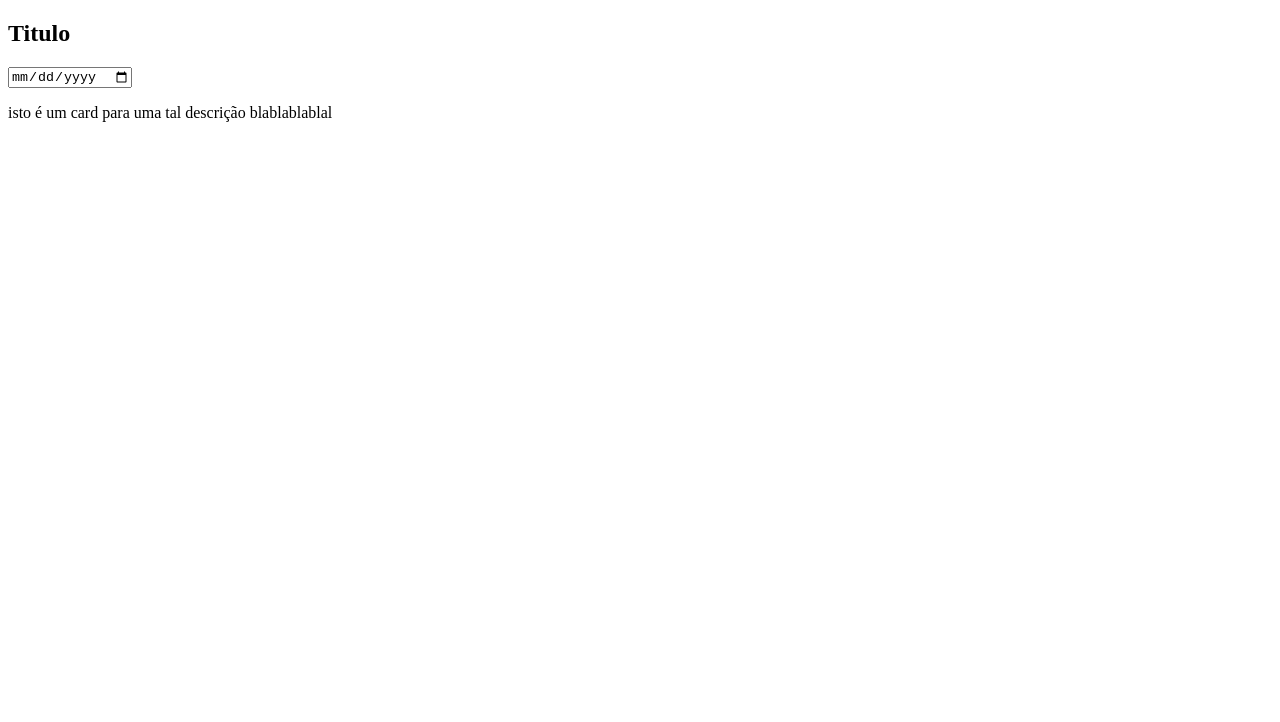
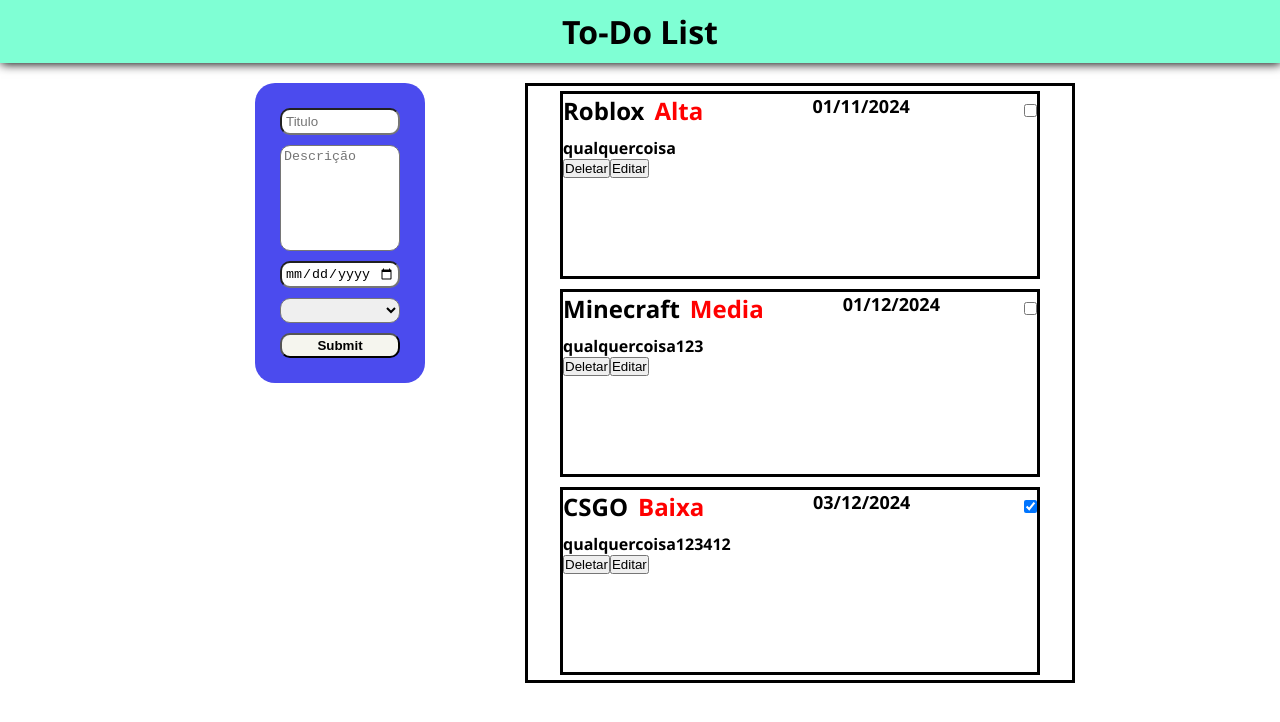
Before and after one commit to BobSkywalker/DesafioDeShotz, a plain HTML site: page index.html in a window 1280 px wide. Drawn offline with Linux system fonts and the light colour scheme.

Commit message:
abugabuga

```diff
--- a/index.html
+++ b/index.html
@@ -1,18 +1,35 @@
 <!DOCTYPE html>
 <html lang="en">
-<head>
-    <meta charset="UTF-8">
-    <meta name="viewport" content="width=device-width, initial-scale=1.0">
+  <head>
+    <meta charset="UTF-8" />
+    <meta name="viewport" content="width=device-width, initial-scale=1.0" />
     <title>Backend falso</title>
-    <link rel="stylesheet" href="style.css">
-</head>
-<body>
-    <div class="container">
-        <section class="card">
-            <h1>Titulo</h1>
-            <input type="date" name="data" id="">
-            <p class="descricao">isto é um card para uma tal descrição blablablablal</p>
-        </section>
-    </div>
-</body>
+    <link rel="stylesheet" href="style.css" />
+    <script src="script.js" defer></script>
+  </head>
+  <body>
+    <header>
+      <h1>To-Do List</h1>
+    </header>
+    <main>
+      <section class="inputs">
+        <input type="text" class="texto" placeholder="Titulo" id="titulo" />
+        <textarea
+          name="descricao"
+          class="descricao02"
+          placeholder="Descrição"
+          id="descricao"
+        ></textarea>
+        <input type="date" name="data" class="data" id="data" />
+        <select name="prioridade" class="prioridade" id="prioridade">
+          <option value="vazio"></option>
+          <option value="alta">Alta</option>
+          <option value="media">Media</option>
+          <option value="baixa">Baixa</option>
+        </select>
+        <input type="submit" value="Submit" class="botao" id="botao" />
+      </section>
+      <section class="container" id="container"></section>
+    </main>
+  </body>
 </html>
--- /dev/null
+++ b/script.js
@@ -0,0 +1,163 @@
+let objetos = [
+  {
+    titulo: "Roblox",
+    data: "01/11/2024",
+    descricao: "qualquercoisa",
+    prioridade: "Alta",
+    completado: false,
+  },
+  {
+    titulo: "Minecraft",
+    data: "01/12/2024",
+    descricao: "qualquercoisa123",
+    prioridade: "Media",
+    completado: false,
+  },
+  {
+    titulo: "CSGO",
+    data: "03/12/2024",
+    descricao: "qualquercoisa123412",
+    prioridade: "Baixa",
+    completado: true,
+  },
+];
+
+const botao = document.querySelector("#botao");
+
+botao.addEventListener("click", registrarDados);
+
+const titulo = document.querySelector("#titulo");
+const descricao = document.querySelector("#descricao");
+const data = document.querySelector("#data");
+const prioridade = document.querySelector("#prioridade");
+
+function registrarDados() {
+
+  const valorTitulo = titulo.value;
+  const valorDescricao = descricao.value;
+  const valorData = data.value;
+  const valorPrioridade = prioridade.value;
+
+  const dado = {
+    titulo: valorTitulo,
+    data: valorData,
+    descricao: valorDescricao,
+    prioridade: valorPrioridade,
+  };
+
+  const tituloExiste = objetos.filter((item) => {
+    return valorTitulo === item.titulo;
+  });
+
+  if (!tituloExiste.length > 0) {
+    objetos.push(dado);
+    renderizarContainer();
+  }
+}
+
+function renderizarCard(dado) {
+  const checkBox = document.createElement("input");
+  checkBox.checked = dado.completado;
+  checkBox.type = "checkbox";
+  checkBox.addEventListener('click', () => {
+    atualizarCheckbox(dado.titulo)
+  })
+
+  const deletar = document.createElement("button");
+  deletar.classList.add("deletar");
+  deletar.innerHTML = "Deletar";
+
+  deletar.addEventListener("click", () => {
+    deletarVitor(dado.titulo);
+  });
+
+  const editar = document.createElement('button')
+  editar.classList.add('editar')
+  editar.innerHTML = 'Editar'
+  editar.addEventListener('click', () => {
+    editarVitor(dado)
+  })
+
+  const card = document.createElement("div");
+  card.classList.add("card");
+
+  const principal = document.createElement("div");
+  principal.classList.add("cardPrincipal");
+
+  const principal02 = document.createElement("div");
+  principal02.classList.add("cardPrincipal02");
+
+  const titulo = document.createElement("h1");
+  titulo.classList.add("cardTitulo");
+  titulo.innerHTML = dado.titulo;
+
+  const prioridade = document.createElement("h1");
+  prioridade.classList.add("cardPrioridade");
+  prioridade.innerHTML = dado.prioridade;
+
+  const data = document.createElement("h1");
+  data.classList.add("cardData");
+  data.innerHTML = dado.data;
+
+  const descricao = document.createElement("p");
+  descricao.classList.add("cardDescricao");
+  descricao.innerHTML = dado.descricao;
+
+  principal02.append(titulo, prioridade);
+  principal.append(principal02, data, checkBox);
+  card.append(principal, descricao, deletar, editar);
+
+  return card;
+}
+
+function renderizarContainer() {
+  const container = document.querySelector("#container");
+  container.textContent = "";
+  for (let count = 0; count < objetos.length; count++) {
+    const card = renderizarCard(objetos[count]);
+    container.append(card);
+  }
+}
+
+renderizarContainer();
+
+function deletarVitor(titulo) {
+  objetos = objetos.filter((item) => {
+    return item.titulo !== titulo;
+  });
+  renderizarContainer();
+}
+
+function atualizarCheckbox(titulo){
+    objetos.map((item) => {
+        if (item.titulo == titulo){
+            return {...item, completado: !item.completado}
+        }
+        return item
+    })
+}
+
+function editarVitor(dado){
+    titulo.value = dado.titulo
+    descricao.value = dado.descricao
+    data.value = dado.data
+    prioridade.value = dado.prioridade
+}
+
+
+// Apend adiciona um elemento em outro
+
+// container.appendChild
+
+/*
+<div class="card">
+    <div class="principal">
+        <div class="principal02">
+            <h1 class="titulo">Titulo -</h1>
+            <h1 class="prority">Alta</h1>
+        </div>
+        <h1 class="date">01/11/2024</h1>
+    </div>
+    <p class="descricao">AOFDSIOFSDIFJDS</p>
+</div>
+*/
--- a/style.css
+++ b/style.css
@@ -1,3 +1,119 @@
-.card{
-
+* {
+  margin: 0;
+  padding: 0;
+  box-sizing: border-box;
 }
+.card {
+  border: 3px solid black;
+  width: 480px;
+  height: 200px;
+}
+.card h1 {
+  font-family: "Segoe UI", Tahoma, Geneva, Verdana, sans-serif;
+  font-weight: bolder;
+}
+.card p {
+  margin-top: 10px;
+  font-family: "Segoe UI", Tahoma, Geneva, Verdana, sans-serif;
+  font-weight: bold;
+}
+.principal02 {
+  display: flex;
+}
+.container {
+  border: 3px solid black;
+  width: 550px;
+  height: 600px;
+  margin-left: 100px;
+  display: flex;
+  align-items: center;
+  flex-direction: column;
+  overflow-y: scroll;
+  overflow-x: hidden;
+  gap: 10px;
+  padding: 5px;
+}
+main {
+  display: flex;
+  width: 100%;
+  justify-content: center;
+}
+.prority {
+  color: red;
+  margin-left: 10px;
+}
+header h1 {
+  background-color: aquamarine;
+  padding: 10px;
+  text-align: center;
+  font-family: "Segoe UI", Tahoma, Geneva, Verdana, sans-serif;
+  box-shadow: 1px 1px 10px black;
+}
+header {
+  margin-bottom: 20px;
+}
+.inputs {
+  display: flex;
+  flex-direction: column;
+  margin-left: 50px;
+  background-color: rgb(75, 75, 238);
+  border-radius: 20px;
+  padding: 20px;
+  width: 170px;
+  height: 300px;
+}
+.inputs > .data {
+  margin: 5px;
+  width: 120px;
+  border-radius: 10px;
+  padding: 3px;
+}
+.inputs > .texto {
+  margin: 5px;
+  width: 120px;
+  border-radius: 10px;
+  padding: 4px;
+}
+.inputs > .prioridade {
+  margin: 5px;
+  width: 120px;
+  border-radius: 10px;
+  padding: 3px;
+}
+.inputs > .botao {
+  margin: 5px;
+  width: 120px;
+  border-radius: 10px;
+  padding: 3px;
+  background-color: rgb(245, 245, 238);
+  color: black;
+  font-weight: bolder;
+  transition: 0.5s;
+}
+.botao:hover {
+  background-color: chartreuse;
+  transition: 0.5s;
+}
+.inputs > .descricao02 {
+  margin: 5px;
+  width: 120px;
+  height: 130px;
+  border-radius: 10px;
+  padding: 3px;
+  resize: none;
+}
+.cardPrincipal {
+  display: flex;
+  justify-content: space-between;
+}
+.cardPrincipal02 {
+  display: flex;
+  gap: 10px;
+}
+.cardData {
+  font-size: large;
+  margin-right: 5px;
+}
+.cardPrioridade {
+  color: red;
+}
```
